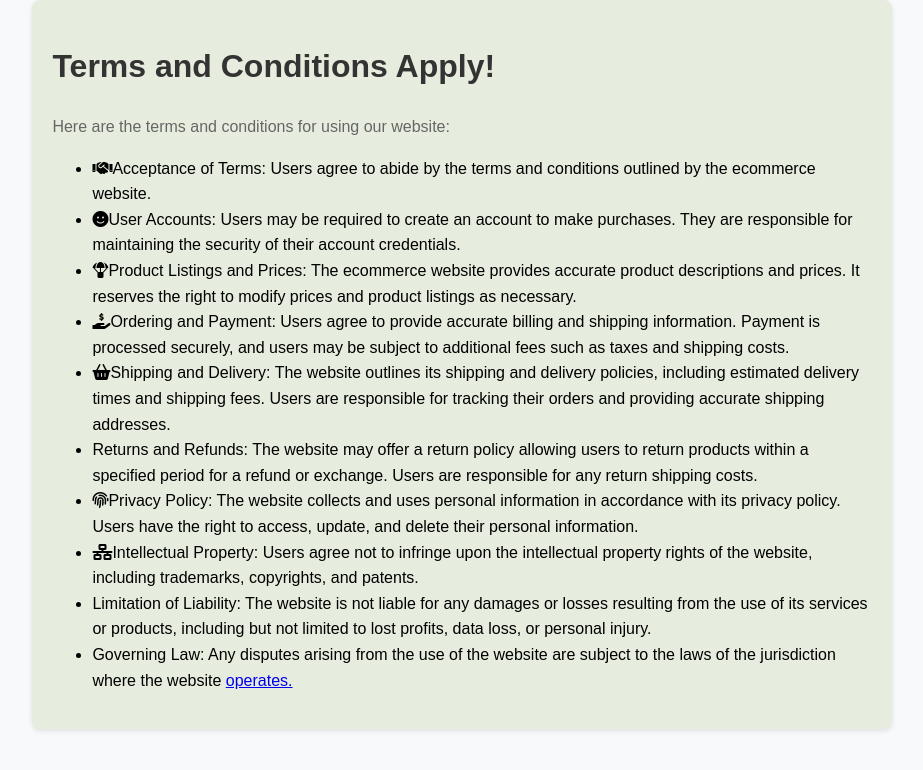
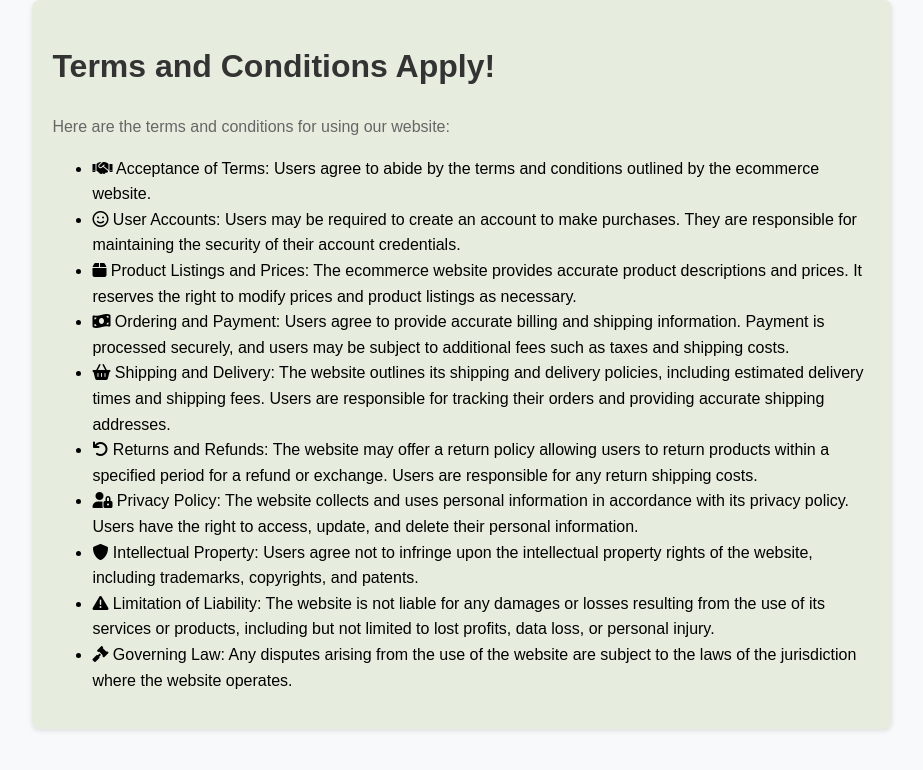
Before and after one commit to gachiza/onlineshop, a Django app: page /myecommerce/terms-and-conditions/ in a window 1280 px wide. Shown: the top 770 px of the page, without its empty margins (50-973 px from the left). Run offline with Django 5.2, Linux system fonts and the light colour scheme; data comes from the database, SQL or seed files in the repository.

Commit message:
i have modified the icons in terms and conditions.html

```diff
--- a/myecommerce/templates/terms_and_conditions.html
+++ b/myecommerce/templates/terms_and_conditions.html
@@ -39,20 +39,20 @@
 </head>
 <body>
     <div class="container">
-    <h1>Terms and Conditions Apply!</h1>
-    <p>Here are the terms and conditions for using our website:</p>
-    <ul>
-        <li><i class="fa-solid fa-handshake"></i>Acceptance of Terms: Users agree to abide by the terms and conditions outlined by the ecommerce website.</li>
-        <li><i class="fa-solid fa-face-smile"></i>User Accounts: Users may be required to create an account to make purchases. They are responsible for maintaining the security of their account credentials.</li>
-        <li><i class="fa-solid fa-parachute-box"></i>Product Listings and Prices: The ecommerce website provides accurate product descriptions and prices. It reserves the right to modify prices and product listings as necessary.</li>
-        <li><i class="fa-solid fa-hand-holding-dollar"></i>Ordering and Payment: Users agree to provide accurate billing and shipping information. Payment is processed securely, and users may be subject to additional fees such as taxes and shipping costs.</li>
-        <li><i class="fa-solid fa-basket-shopping"></i>Shipping and Delivery: The website outlines its shipping and delivery policies, including estimated delivery times and shipping fees. Users are responsible for tracking their orders and providing accurate shipping addresses.</li>
-        <li><i class="fa-solid fa-people-pulling"></i>Returns and Refunds: The website may offer a return policy allowing users to return products within a specified period for a refund or exchange. Users are responsible for any return shipping costs.</li>
-        <li><i class="fa-solid fa-fingerprint"></i>Privacy Policy: The website collects and uses personal information in accordance with its privacy policy. Users have the right to access, update, and delete their personal information.</li>
-        <li><i class="fa-solid fa-network-wired"></i>Intellectual Property: Users agree not to infringe upon the intellectual property rights of the website, including trademarks, copyrights, and patents.</li>
-        <li><i class="fa-solid fa-house-fire"></i>Limitation of Liability: The website is not liable for any damages or losses resulting from the use of its services or products, including but not limited to lost profits, data loss, or personal injury.</li>
-        <li><i class="fa-solid fa-building-ngo"></i>Governing Law: Any disputes arising from the use of the website are subject to the laws of the jurisdiction where the website <a href="#" class="back-to-top">operates.</a></li>
-    </ul>
+        <h1>Terms and Conditions Apply!</h1>
+        <p>Here are the terms and conditions for using our website:</p>
+        <ul>
+            <li><i class="fas fa-handshake"></i> Acceptance of Terms: Users agree to abide by the terms and conditions outlined by the ecommerce website.</li>
+            <li><i class="far fa-smile"></i> User Accounts: Users may be required to create an account to make purchases. They are responsible for maintaining the security of their account credentials.</li>
+            <li><i class="fas fa-box"></i> Product Listings and Prices: The ecommerce website provides accurate product descriptions and prices. It reserves the right to modify prices and product listings as necessary.</li>
+            <li><i class="fas fa-money-bill-wave"></i> Ordering and Payment: Users agree to provide accurate billing and shipping information. Payment is processed securely, and users may be subject to additional fees such as taxes and shipping costs.</li>
+            <li><i class="fas fa-shopping-basket"></i> Shipping and Delivery: The website outlines its shipping and delivery policies, including estimated delivery times and shipping fees. Users are responsible for tracking their orders and providing accurate shipping addresses.</li>
+            <li><i class="fas fa-undo"></i> Returns and Refunds: The website may offer a return policy allowing users to return products within a specified period for a refund or exchange. Users are responsible for any return shipping costs.</li>
+            <li><i class="fas fa-user-lock"></i> Privacy Policy: The website collects and uses personal information in accordance with its privacy policy. Users have the right to access, update, and delete their personal information.</li>
+            <li><i class="fas fa-shield-alt"></i> Intellectual Property: Users agree not to infringe upon the intellectual property rights of the website, including trademarks, copyrights, and patents.</li>
+            <li><i class="fas fa-exclamation-triangle"></i> Limitation of Liability: The website is not liable for any damages or losses resulting from the use of its services or products, including but not limited to lost profits, data loss, or personal injury.</li>
+            <li><i class="fas fa-gavel"></i> Governing Law: Any disputes arising from the use of the website are subject to the laws of the jurisdiction where the website operates.</li>
+        </ul>
     </div>
     <script>
         document.querySelector('.back-to-top').addEventListener('click', function(event) {
```
